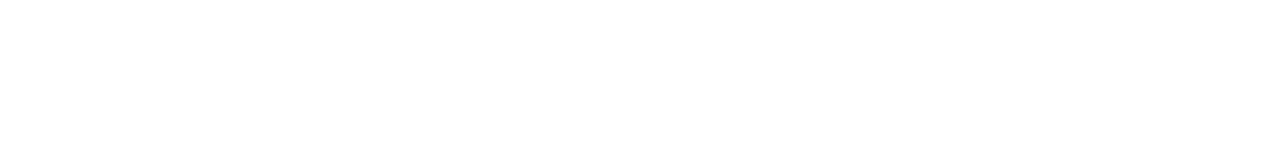
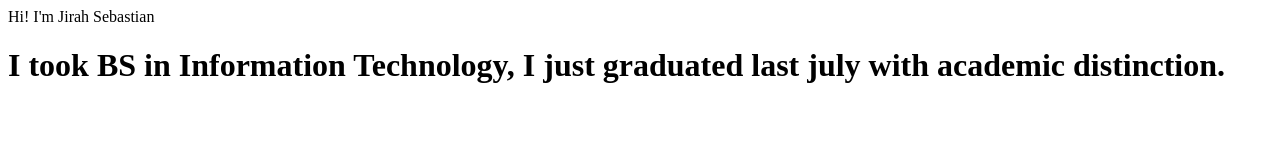
Before and after one commit to jirah-sebastian/jirahsebastian, a plain HTML site: page index.html in a window 1280 px wide. Drawn offline with Linux system fonts and the light colour scheme.

Commit message:
Update index.html

```diff
--- a/index.html
+++ b/index.html
@@ -6,7 +6,7 @@
     <title>Jirah's Portfolio</title>
 </head>
 <body>
-
-
+    <head>Hi! I'm Jirah Sebastian</head>
+<h1>I took BS in Information Technology, I just graduated last july with academic distinction. </h1>
 </body>
 </html>
```
